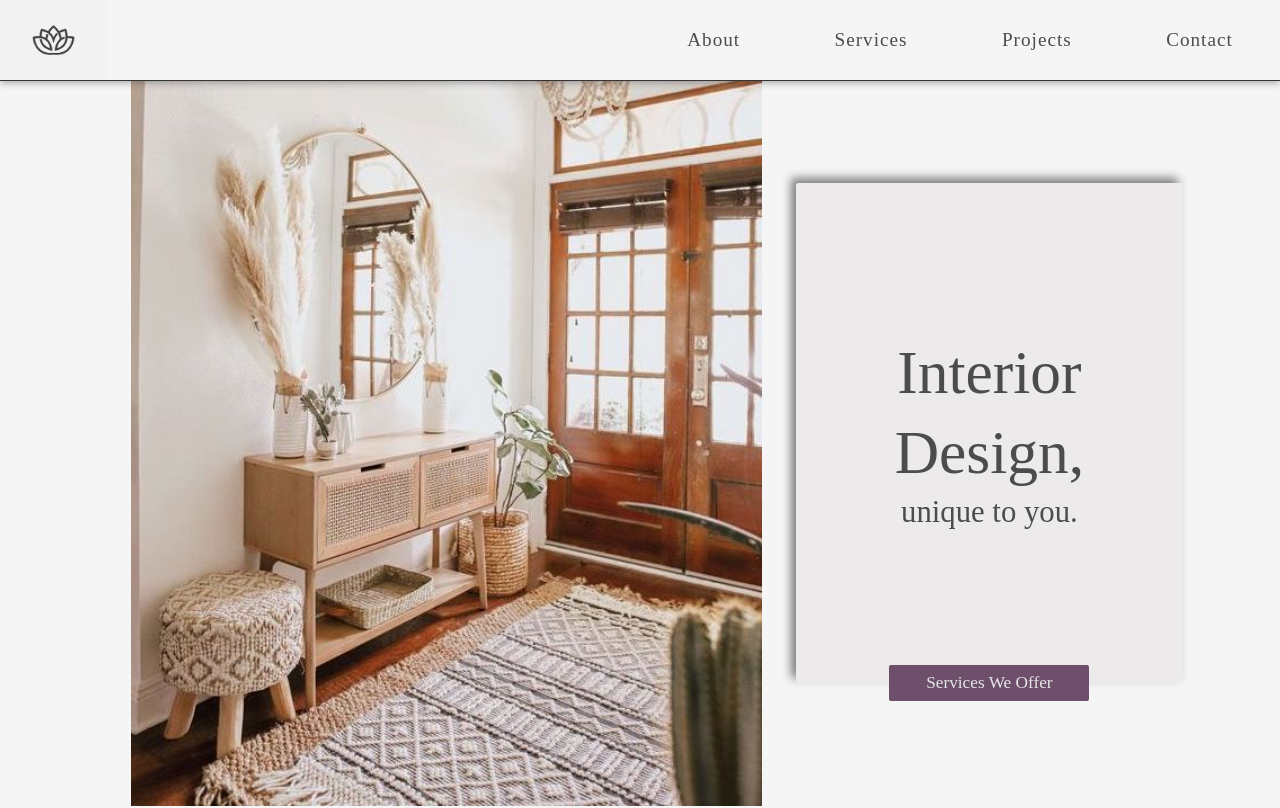
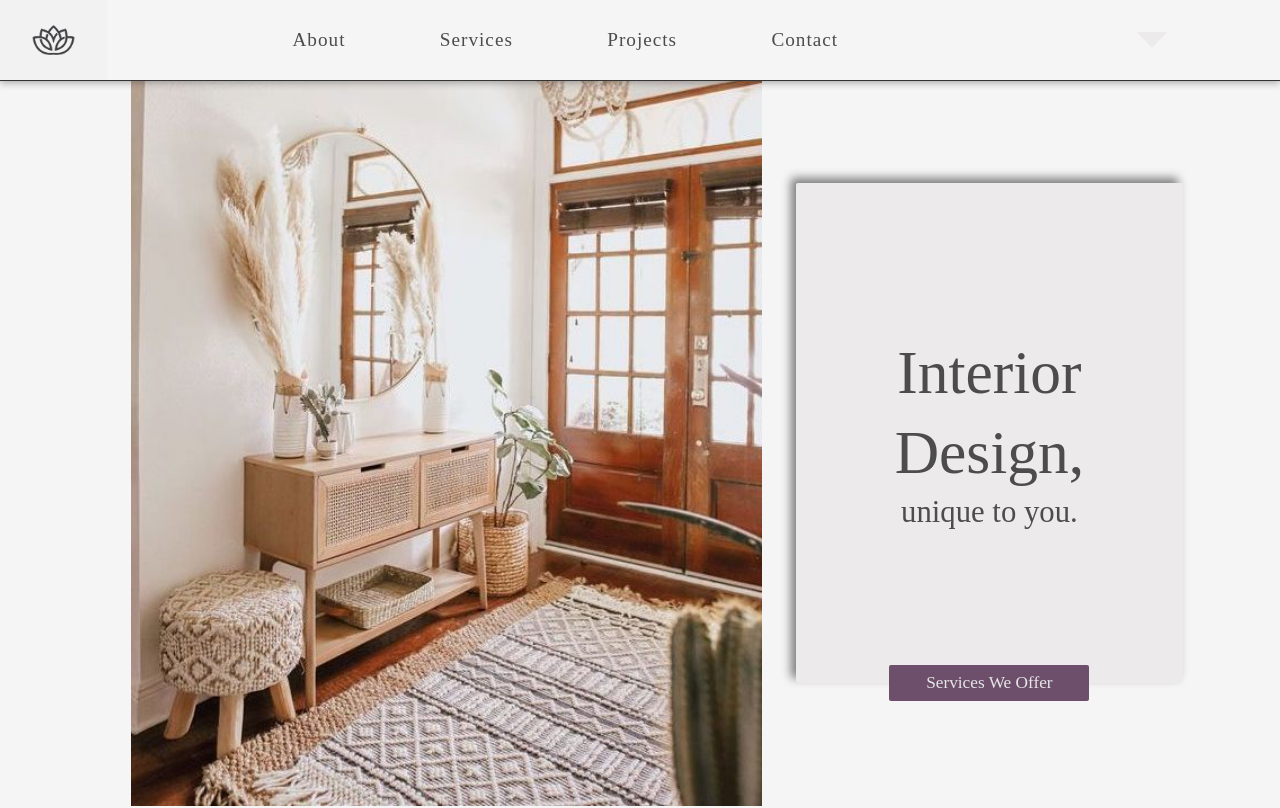
Before and after one commit to Liv4-code/lotus-interiors, a website: page src/index.html in a window 1280 px wide. Shown: the top 808 px of the page. Drawn offline with Linux system fonts and the light colour scheme; a web font is replaced by a local one.

Commit message:
Added dropdown arrow back

```diff
--- a/src/index.html
+++ b/src/index.html
@@ -44,7 +44,7 @@
                     >
                 </div>
                 <div class="navbar__down-arrow">
-                    <!-- <svg
+                    <svg
                         width="30"
                         height="30"
                         viewBox="0 0 76 40"
@@ -55,8 +55,7 @@
                             d="M37.2743 38.9209C37.6665 39.3216 38.3115 39.3216 38.7037 38.9209L75.1418 1.691C75.7614 1.058 75.3129 -0.00846863 74.4272 -0.00846863H1.55084C0.665108 -0.00846863 0.216636 1.058 0.836176 1.691L37.2743 38.9209Z"
                             fill="#ECEAEA"
                         />
-                    </svg> -->
-                    <div>Nav Btn</div>
+                    </svg>
                 </div>
                 <div class="navbar__dropdown">
                     <a href="#about-section" id="about" class="navbar__link"
--- a/src/scss/main.scss
+++ b/src/scss/main.scss
@@ -24,8 +24,7 @@ header {
 
         &__down-arrow {
             @include flexCenter;
-            background-color: #c6a5c5;
-            width: 50vw;
+            width: 20vw;
             color: var(--font-color-light);
         }
 
@@ -60,10 +59,6 @@ header {
             background-color: var(--background-color);
             border-bottom: 0.8px solid var(--secondary-color);
         }
-
-        // .navbar__down-arrow {
-        //     display: none;
-        // }
 
         .navbar__dropdown {
             display: none;
```
Also changed, not shown: src/scss/main.css, 1 other file.
